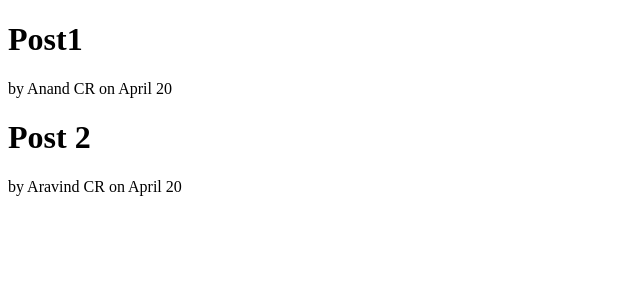
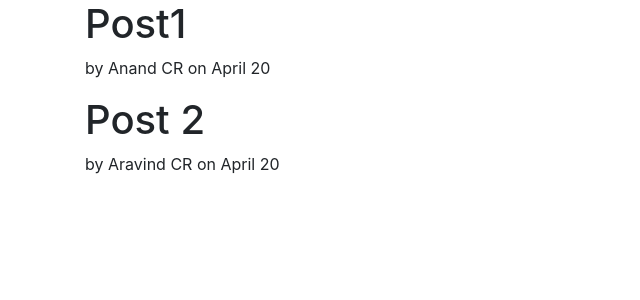
Before and after one commit to anand-cr/Flask-blog, a Flask app: page / in a window 1280 px wide. Shown: the top 300 px of the page, without its empty margins (0-640 px from the left). Run offline with Flask 2, Linux system fonts and the light colour scheme; some libraries are stand-ins or nearby versions.

Commit message:
Adding bootstrap template

```diff
--- a/templates/layout.html
+++ b/templates/layout.html
@@ -1,6 +1,13 @@
 <!doctype html>
 <html lang="en">
 <head>
+    <!-- Required meta tags -->
+    <meta charset="utf-8">
+    <meta name="viewport" content="width=device-width, initial-scale=1, shrink-to-fit=no">
+
+    <!-- Bootstrap CSS -->
+    <link rel="stylesheet" href="https://stackpath.bootstrapcdn.com/bootstrap/4.3.1/css/bootstrap.min.css" integrity="sha384-ggOyR0iXCbMQv3Xipma34MD+dH/1fQ784/j6cY/iJTQUOhcWr7x9JvoRxT2MZw1T" crossorigin="anonymous">
+
     {% if title %}
         <title>Flask blog - {{title}}</title>
     {% else %}
@@ -8,6 +15,16 @@
     {% endif %}
 </head>
 <body>
-    {% block content %}{% endblock %}
+
+    <div class="container">
+        {% block content %}{% endblock %}
+    </div>
+
+
+    <!-- Optional JavaScript -->
+    <!-- jQuery first, then Popper.js, then Bootstrap JS -->
+    <script src="https://code.jquery.com/jquery-3.3.1.slim.min.js" integrity="sha384-q8i/X+965DzO0rT7abK41JStQIAqVgRVzpbzo5smXKp4YfRvH+8abtTE1Pi6jizo" crossorigin="anonymous"></script>
+    <script src="https://cdnjs.cloudflare.com/ajax/libs/popper.js/1.14.7/umd/popper.min.js" integrity="sha384-UO2eT0CpHqdSJQ6hJty5KVphtPhzWj9WO1clHTMGa3JDZwrnQq4sF86dIHNDz0W1" crossorigin="anonymous"></script>
+    <script src="https://stackpath.bootstrapcdn.com/bootstrap/4.3.1/js/bootstrap.min.js" integrity="sha384-JjSmVgyd0p3pXB1rRibZUAYoIIy6OrQ6VrjIEaFf/nJGzIxFDsf4x0xIM+B07jRM" crossorigin="anonymous"></script>
 </body>
 </html>
```
